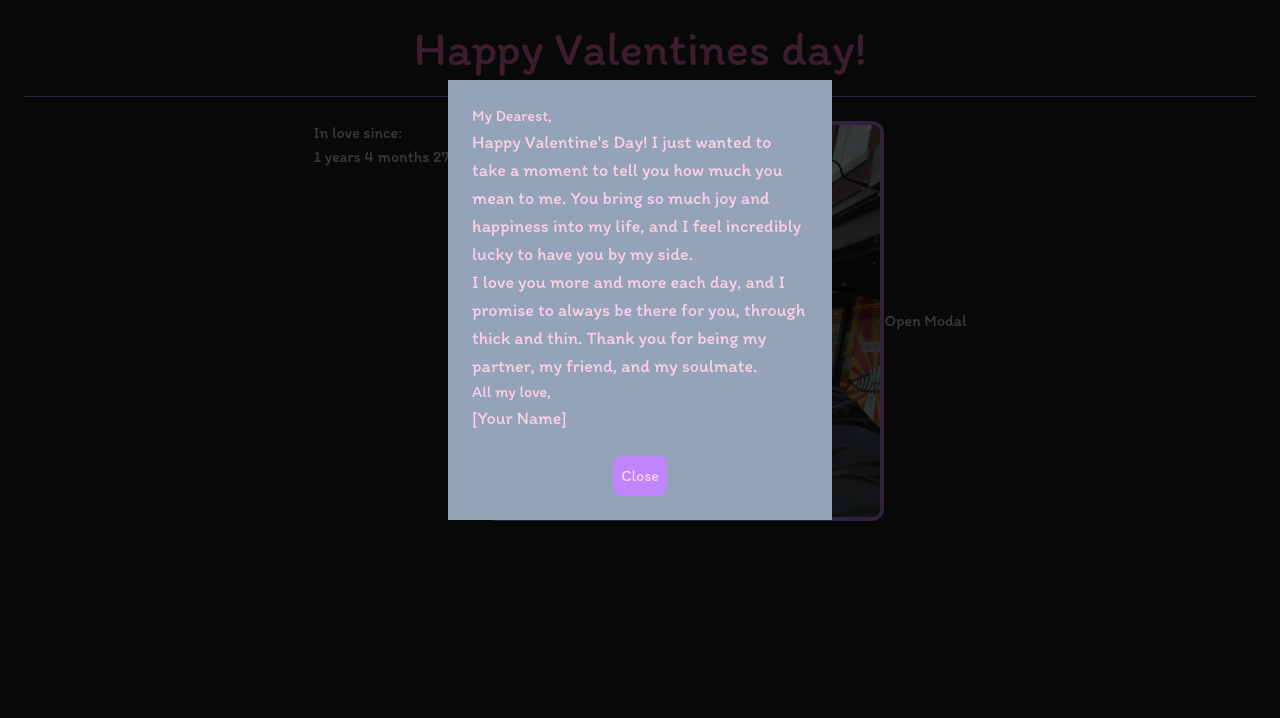
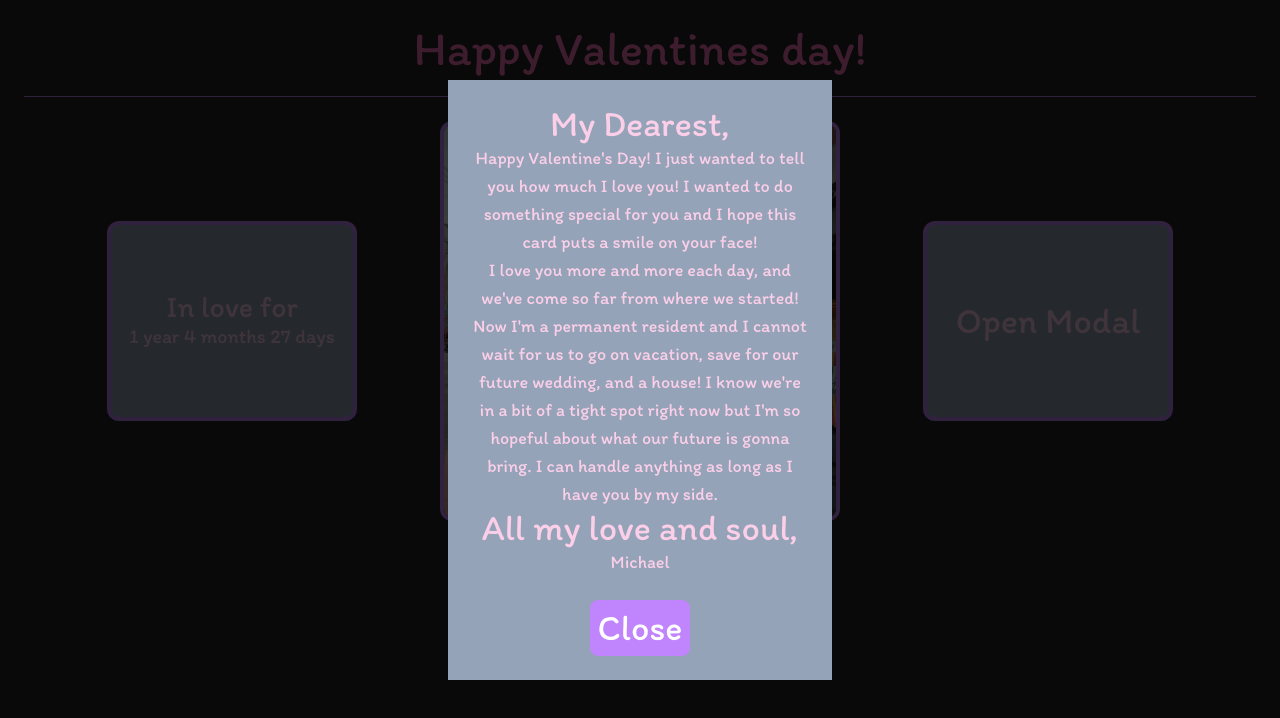
Before and after one commit to MichaelM3/Valentines-Gift, a React (Vite) app: page / in a window 1280 px wide. Both pictures are taken after a click on the button "Open Modal". Shown: the top 718 px of the page. Built offline with nearby package versions, Linux system fonts and the light colour scheme.

Commit message:
modal finished and letter written

```diff
--- a/src/App.jsx
+++ b/src/App.jsx
@@ -9,7 +9,7 @@ const App = () => {
         <main className="flex flex-col items-center p-6 space-y-6">
             <Header />
             <hr className="border-1 w-full border-purple-400" />
-            <div className="flex">
+            <div className="flex justify-evenly items-center w-full">
                 <DateCounter />
                 <ValentineCard />
                 <Modal />
--- a/src/components/DateCounter.jsx
+++ b/src/components/DateCounter.jsx
@@ -1,6 +1,6 @@
 import { useState, useEffect } from 'react';
 
-const  DateCounter = () => {
+const DateCounter = () => {
     const [timePassed, setTimePassed] = useState({
         years: 0,
         months: 0,
@@ -35,10 +35,10 @@ const  DateCounter = () => {
     }, []);
 
     return (
-        <div>
-            <h2>In love since:</h2>
-            <p>
-                {timePassed.years} years {timePassed.months} months {timePassed.days}{' '}
+        <div className="flex flex-col justify-center border-4 border-purple-400 bg-slate-400 text-pink-200 rounded-xl text-center w-[250px] h-[200px]">
+            <h2 className="font-extrabold text-3xl">In love for</h2>
+            <p className="font-bold text-xl animate-bounce">
+                {timePassed.years} year {timePassed.months} months {timePassed.days}{' '}
                 days
             </p>
         </div>
--- a/src/components/LoveLetter.jsx
+++ b/src/components/LoveLetter.jsx
@@ -1,4 +1,3 @@
-
 
 const LoveLetter = ({ setIsOpen }) => {
     return (
@@ -7,19 +6,19 @@ const LoveLetter = ({ setIsOpen }) => {
                 My Dearest,
             </p>
             <p className="text-lg">
-                Happy Valentine's Day! I just wanted to take a moment to tell you how much you mean to me. You bring so much joy and happiness into my life, and I feel incredibly lucky to have you by my side.
+                Happy Valentine's Day! I just wanted to tell you how much I love you! I wanted to do something special for you and I hope this card puts a smile on your face!
             </p>
             <p className="text-lg">
-                I love you more and more each day, and I promise to always be there for you, through thick and thin. Thank you for being my partner, my friend, and my soulmate.
+                I love you more and more each day, and we've come so far from where we started! Now I'm a permanent resident and I cannot wait for us to go on vacation, save for our future wedding, and a house! I know we're in a bit of a tight spot right now but I'm so hopeful about what our future is gonna bring. I can handle anything as long as I have you by my side.
             </p>
             <p className="font-extrabold">
-                All my love,
+                All my love and soul,
             </p>
             <p className="text-lg">
-                [Your Name]
+                Michael
             </p>
             <button
-                className="block mx-auto mt-6 p-2 rounded-lg bg-purple-400"
+                className="block mx-auto mt-6 p-2 rounded-lg bg-purple-400 hover:bg-red-400 text-white"
                 onClick={() => setIsOpen(false)}
             >
                 Close
--- a/src/components/Modal.jsx
+++ b/src/components/Modal.jsx
@@ -5,14 +5,19 @@ const Modal = () => {
     const [isOpen, setIsOpen] = useState(false);
 
     return (
-        <>
-            <button onClick={() => setIsOpen(true)}>Open Modal</button>
+        <div className="flex justify-center bg-slate-400  border-4 border-purple-400 text-pink-200 text-center text-4xl rounded-xl w-[250px] h-[200px]">
+            <button
+                onClick={() => setIsOpen(true)}
+                className="hover:transition-transform duration-200 transform hover:scale-125"
+            >
+                Open Modal
+            </button>
             {isOpen && (
-                <div className="fixed top-0 left-0 right-0 bottom-0 bg-black bg-opacity-75">
+                <div className="text-center fixed top-0 left-0 right-0 bottom-0 bg-black bg-opacity-75">
                     <LoveLetter setIsOpen={setIsOpen} />
                 </div>
             )}
-        </>
+        </div>
     );
 };
 
```
